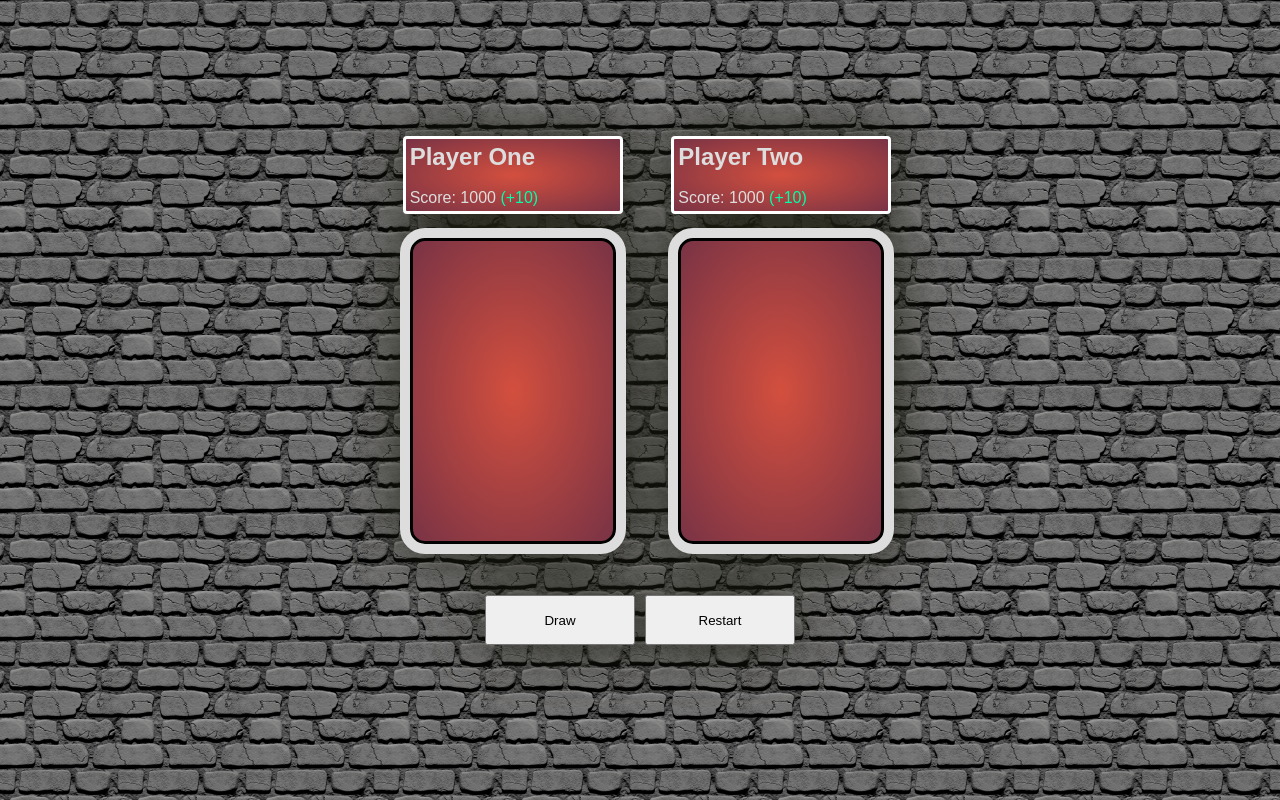
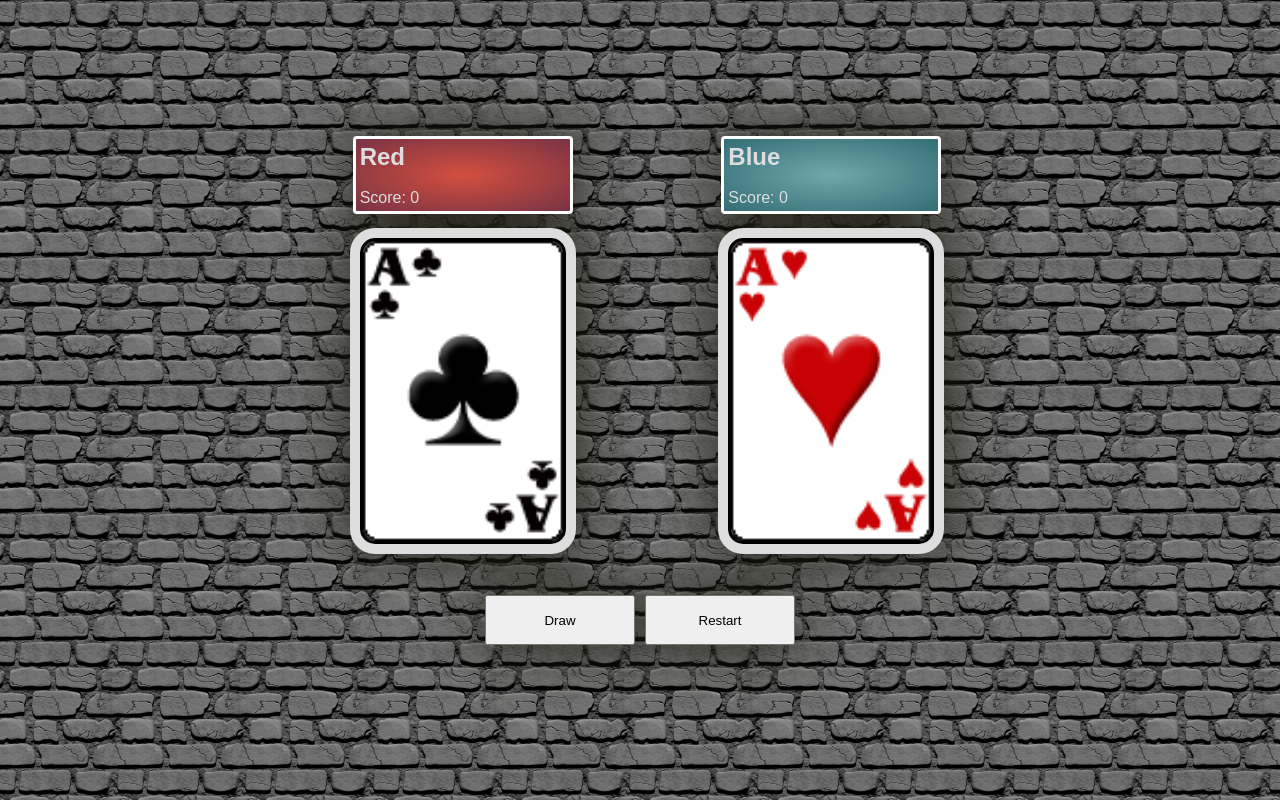
Before and after one commit to nicholasleexyz/promineo-week-06, a plain HTML site: page index.html in a window 1280 px wide. Drawn offline with Linux system fonts and the light colour scheme.

Commit message:
color updates, set card functionality and header.

```diff
--- a/index.html
+++ b/index.html
@@ -12,24 +12,24 @@
 
 <body>
     <div class="game">
-        <!-- <h1>WAR!!!</h1> -->
+        <h1 id="header">WAR!!!</h1>
         <div class="players">
             <div class="player">
-                <div class="player-text">
-                    <h2>Player One</h2><br>
+                <div id="textbox-player-one"class="player-text">
+                    <h2>Red</h2><br>
                     <div>
                         <span id="score-player-one">Score: 1000</span>
-                        <span class="point" id="point-player-one">(+10)</span>
+                        <span class="points" id="points-player-one">(+10)</span>
                     </div>
                 </div>
                 <div id="card-player-one" class="card"></div>
             </div>
             <div class="player">
-                <div class="player-text">
-                    <h2>Player Two</h2><br>
+                <div id="textbox-player-two"class="player-text">
+                    <h2>Blue</h2><br>
                     <div>
                         <span id="score-player-two">Score: 1000</span>
-                        <span class="point" id="point-player-two">(+10)</span>
+                        <span class="points" id="points-player-two">(+10)</span>
                     </div>
                 </div>
                 <div id="card-player-two" class="card"></div>
--- a/index.js
+++ b/index.js
@@ -1,13 +1,75 @@
 const suits = ["C", "D", "H", "S"];
 const ranks = ["02", "03", "04", "05", "06", "07", "08", "09", "10", "11", "12", "13", "01"];
 
-class Card{
-    constructor(image, value)
-    {
+class Card {
+    constructor(image, value) {
         this.image = image;
         this.value = value;
     }
 }
 
 const cards = suits.map(s => ranks.map((r, i) => new Card(`${s}${r}.png`, i)));
-console.log(cards);
+
+let pointsOne = document.getElementById("points-player-one");
+let pointsTwo = document.getElementById("points-player-two");
+let currentCardOne = document.getElementById("card-player-one");
+let currentCardTwo = document.getElementById("card-player-two");
+let scoreOne = document.getElementById("score-player-one");
+let scoreTwo = document.getElementById("score-player-two");;
+let header = document.getElementById("header");
+let textboxOne = document.getElementById("textbox-player-one");
+let textboxTwo = document.getElementById("textbox-player-two");
+
+if (currentCardOne === null)
+    console.log("Couldn't get card for player one.");
+if (currentCardTwo === null)
+    console.log("Couldn't get card for player two.");
+if (pointsOne === null)
+    console.log("Couldn't get points for player one.");
+if (pointsTwo === null)
+    console.log("Couldn't get points for player two.");
+if (scoreOne === null)
+    console.log("Couldn't get score for player one");
+if (scoreTwo === null)
+    console.log("Couldn't get score for player two");
+if (header === null)
+    console.log("Couldn't get header element");
+if (textboxOne === null)
+    console.log("Couldn't get textbox element for player one.");
+if (textboxTwo === null)
+    console.log("Couldn't get textbox element for player two.");
+
+
+
+header.style.display = "none";
+pointsOne.textContent = "";
+pointsTwo.textContent = "";
+scoreOne.textContent = "Score: 0";
+scoreTwo.textContent = "Score: 0";
+
+textboxOne.style.background = "radial-gradient(#d34f3e, #793345)";
+textboxTwo.style.background = "radial-gradient(#70a8ab, #326e75)";
+
+setCardImage(0);
+setCardImage(1);
+setCardImage(0, "C01.png");
+setCardImage(1, "H01.png");
+
+
+function setCardImage(player, url = "") { // player can be 0 or 1
+    let playerCard = player === 0 ? currentCardOne : player === 1 ? currentCardTwo : null;
+    if (player == null)
+        console.log("Use '0' for player one and '1' for player two.");
+    if (url === "") {
+        let radialGradient = player === 0 ? "radial-gradient(#d34f3e, #793345)" : "radial-gradient(#70a8ab, #326e75)";
+        playerCard.style.background = radialGradient;
+    }
+    else {
+        playerCard.style.backgroundImage = `url(img/cards/${url})`;
+        playerCard.style.backgroundRepeat = "no-repeat";
+        playerCard.style.backgroundSize = "200px";
+    }
+}
+
+/* background: radial-gradient(#d34f3e, #793345); */
+/* background: radial-gradient(#70a8ab, #326e75); */
--- a/styles.css
+++ b/styles.css
@@ -22,11 +22,13 @@ h1 {
     align-self: center;
     width:200px;
     height:50px;
-    background: radial-gradient(#d34f3e, #793345);
-    color: #DDDDDD;
-    border: solid white;
-    border-radius: 4px;
-    background-color: black;
+    background: radial-gradient(white, grey);
+    /* background-color: #F0D8A5; */
+    /* color: #DDDDDD; */
+    color: black;
+    border: solid black;
+    border-radius: 10px;
+    /* background-color: black; */
     margin: 10px;
 }
 
@@ -42,14 +44,13 @@ h1 {
 {
     display: flex;
     flex-flow: column nowrap;
-
     width: 100%;
     color: #DDDDDD;
     background-color: white;
     border: solid white;
     border-radius: 4px;
     background-color: black;
-    background: radial-gradient(#d34f3e, #793345);
+    /* background: radial-gradient(#d34f3e, #793345); */
     padding: 4px
 }
 
@@ -62,7 +63,7 @@ h1 {
     justify-content: space-around;
 }
 
-.point {
+.points {
     color: #00FFAA;
 }
 
@@ -75,14 +76,21 @@ h1 {
     height: 300px;
     border: solid;
     outline: 10px solid #DDDDDD;
-    background: radial-gradient(#d34f3e, #793345);
-    /* background: url("img/cards/back7.png"); */
     background-repeat: no-repeat;
     background-position: center;
     background-size: 200px;
     border-radius: 15px;
+    /* background: radial-gradient(#d34f3e, #793345);
+    background: radial-gradient(#70a8ab, #326e75); */
+    /* background: url("img/cards/back7.png"); */
 }
 
+/* .player-text:last-of-type{
+    background: radial-gradient(#70a8ab, #326e75);
+}
+.card:last-of-type{
+    background: radial-gradient(#70a8ab, #326e75);
+} */
 /* .card h2 {
     display: flex;
     align-self: center;
@@ -103,7 +111,7 @@ h1 {
     background-repeat: repeat;
     /* background-color: red; */
     border-radius: 3%;
-    width: 600px;
+    width: 900px;
     height: 600px;
     filter: drop-shadow(1px 1px 30px #202015);
 }
```
